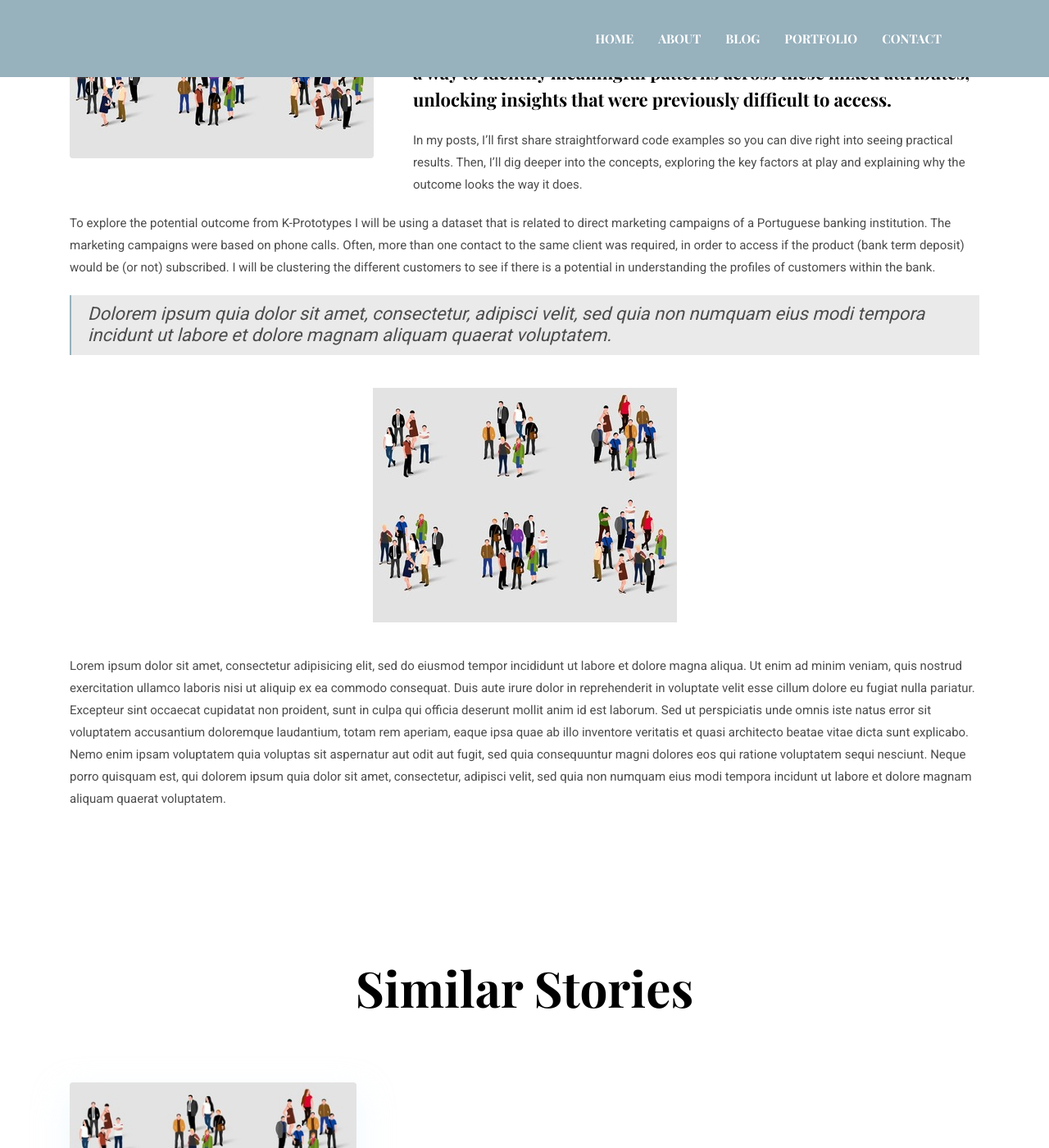
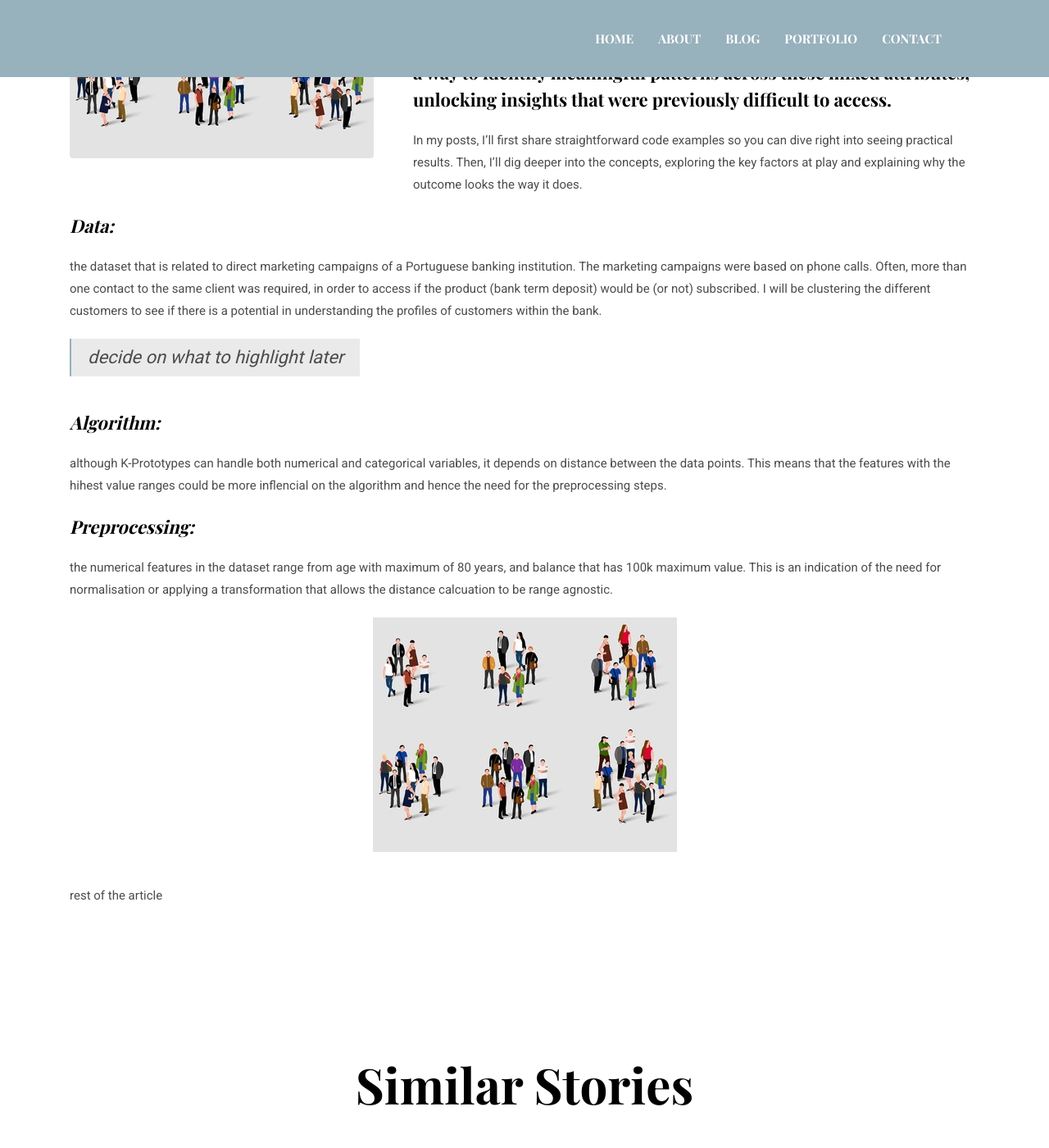
Before and after one commit to RandaAdel/RandaAdel.github.io, a Jekyll site: the page built from _posts/2024-10-30-clustering-with-categorical-data.markdown, in a window 1280 px wide and 1400 px high, scrolled down 816 px. Shown: the whole window at 82% size. Built offline with Jekyll 4.4.1, drawn with Linux system fonts in a browser that asks for light colours.

Commit message:
test post changes

```diff
--- a/_posts/2024-10-30-clustering-with-categorical-data.markdown
+++ b/_posts/2024-10-30-clustering-with-categorical-data.markdown
@@ -11,12 +11,16 @@ tags:   Clustering
 
 In my posts, I’ll first share straightforward code examples so you can dive right into seeing practical results. Then, I'll dig deeper into the concepts, exploring the key factors at play and explaining why the outcome looks the way it does.
 
-To explore the potential outcome from K-Prototypes I will be using a dataset that is related to direct marketing campaigns of a Portuguese banking institution. The marketing campaigns were based on phone calls. Often, more than one contact to the same client was required, in order to access if the product (bank term deposit) would be (or not) subscribed. I will be clustering the different customers to see if there is a potential in understanding the profiles of customers within the bank.
+***Data:*** the dataset that is related to direct marketing campaigns of a Portuguese banking institution. The marketing campaigns were based on phone calls. Often, more than one contact to the same client was required, in order to access if the product (bank term deposit) would be (or not) subscribed. I will be clustering the different customers to see if there is a potential in understanding the profiles of customers within the bank.
 
-> Dolorem ipsum quia dolor sit amet, consectetur, adipisci velit, sed quia non numquam eius modi tempora incidunt ut labore et dolore magnam aliquam quaerat voluptatem.
+> decide on what to highlight later
+
+***Algorithm:*** although K-Prototypes can handle both numerical and categorical variables, it depends on distance between the data points. This means that the features with the hihest value ranges could be more inflencial on the algorithm and hence the need for the preprocessing steps.
+
+***Preprocessing:*** the numerical features in the dataset range from age with maximum of 80 years, and balance that has 100k maximum value. This is an indication of the need for normalisation or applying a transformation that allows the distance calcuation to be range agnostic.
 
 <p style="text-align: center;">
   <img src="/assets/images/blog/cluster.jpg" alt="Additional image description">
 </p>
 
-Lorem ipsum dolor sit amet, consectetur adipisicing elit, sed do eiusmod tempor incididunt ut labore et dolore magna aliqua. Ut enim ad minim veniam, quis nostrud exercitation ullamco laboris nisi ut aliquip ex ea commodo consequat. Duis aute irure dolor in reprehenderit in voluptate velit esse cillum dolore eu fugiat nulla pariatur. Excepteur sint occaecat cupidatat non proident, sunt in culpa qui officia deserunt mollit anim id est laborum. Sed ut perspiciatis unde omnis iste natus error sit voluptatem accusantium doloremque laudantium, totam rem aperiam, eaque ipsa quae ab illo inventore veritatis et quasi architecto beatae vitae dicta sunt explicabo. Nemo enim ipsam voluptatem quia voluptas sit aspernatur aut odit aut fugit, sed quia consequuntur magni dolores eos qui ratione voluptatem sequi nesciunt. Neque porro quisquam est, qui dolorem ipsum quia dolor sit amet, consectetur, adipisci velit, sed quia non numquam eius modi tempora incidunt ut labore et dolore magnam aliquam quaerat voluptatem.
+rest of the article
```
